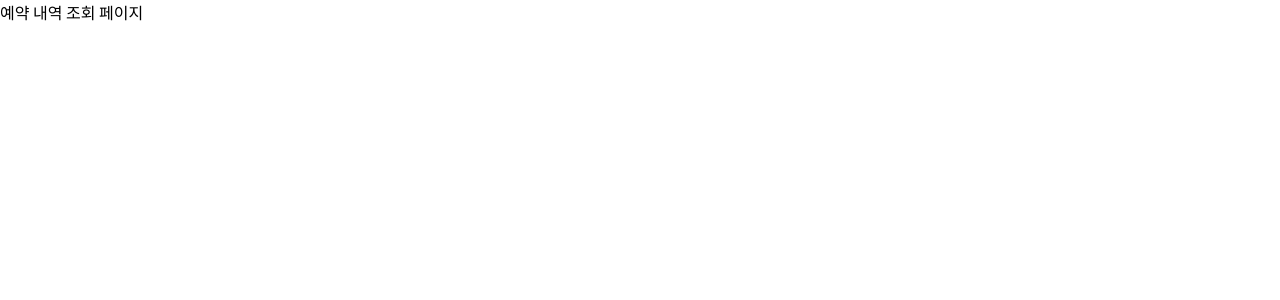
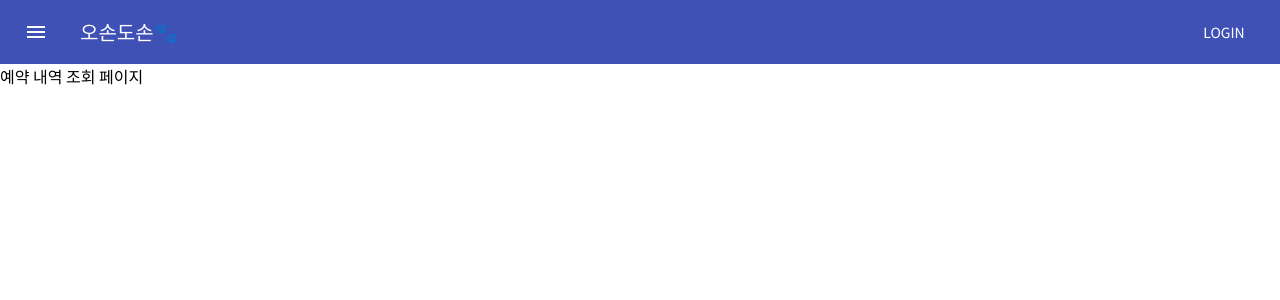
Before and after one commit to Seohyun-Roh/Oson_Doson_v2, a React (Create React App) app in the folder client/: page /appt_check in a window 1280 px wide. Shown: the top 300 px of the page. Built offline with nearby package versions, Linux system fonts and the light colour scheme.

Commit message:
Menubar 로그인 버튼 오류 해결 & 각 페이지 MenuBar 추가

```diff
--- a/client/src/components/MenuBar.js
+++ b/client/src/components/MenuBar.js
@@ -48,7 +48,7 @@ class MenuBar extends Component {
     }
 
     handleButtonClick = (e) => {
-        this.props.history.push('/login')
+        //this.props.history.push('/login')
     }
 
     handleDrawerToggle = () => this.setState({toggle: !this.state.toggle})
@@ -66,7 +66,7 @@ class MenuBar extends Component {
                     오손도손🐾
                     </Typography>
                     <div className={classes.grow} />
-                    <Button color="inherit" onClick={this.handleButtonClick}>Login</Button>
+                    <Button color="inherit" component={RouterLink} to={'/login'}>Login</Button>
                 </Toolbar>
                 </AppBar>
                 <Drawer open={this.state.toggle} className={classes.drawer}>
--- a/client/src/views/AppointmentCheckPage.js
+++ b/client/src/views/AppointmentCheckPage.js
@@ -1,9 +1,11 @@
 import React, { Component } from 'react'
+import MenuBar from '../components/MenuBar';
 
 class AppointmentCheckPage extends Component {
     render() {
         return (
             <div>
+                <MenuBar />
                 예약 내역 조회 페이지
             </div>
         )
--- a/client/src/views/AppointmentPage.js
+++ b/client/src/views/AppointmentPage.js
@@ -1,9 +1,11 @@
 import React, { Component } from 'react'
+import MenuBar from '../components/MenuBar';
 
 class AppointmentPage extends Component {
     render() {
         return (
             <div>
+                <MenuBar />
                 진료 예약 페이지
             </div>
         )
--- a/client/src/views/MedHistoryPage.js
+++ b/client/src/views/MedHistoryPage.js
@@ -1,9 +1,11 @@
 import React, { Component } from 'react'
+import MenuBar from '../components/MenuBar';
 
 class MedHistoryPage extends Component {
     render() {
         return (
             <div>
+                <MenuBar />
                 진료 내역 확인 페이지
             </div>
         )
```
